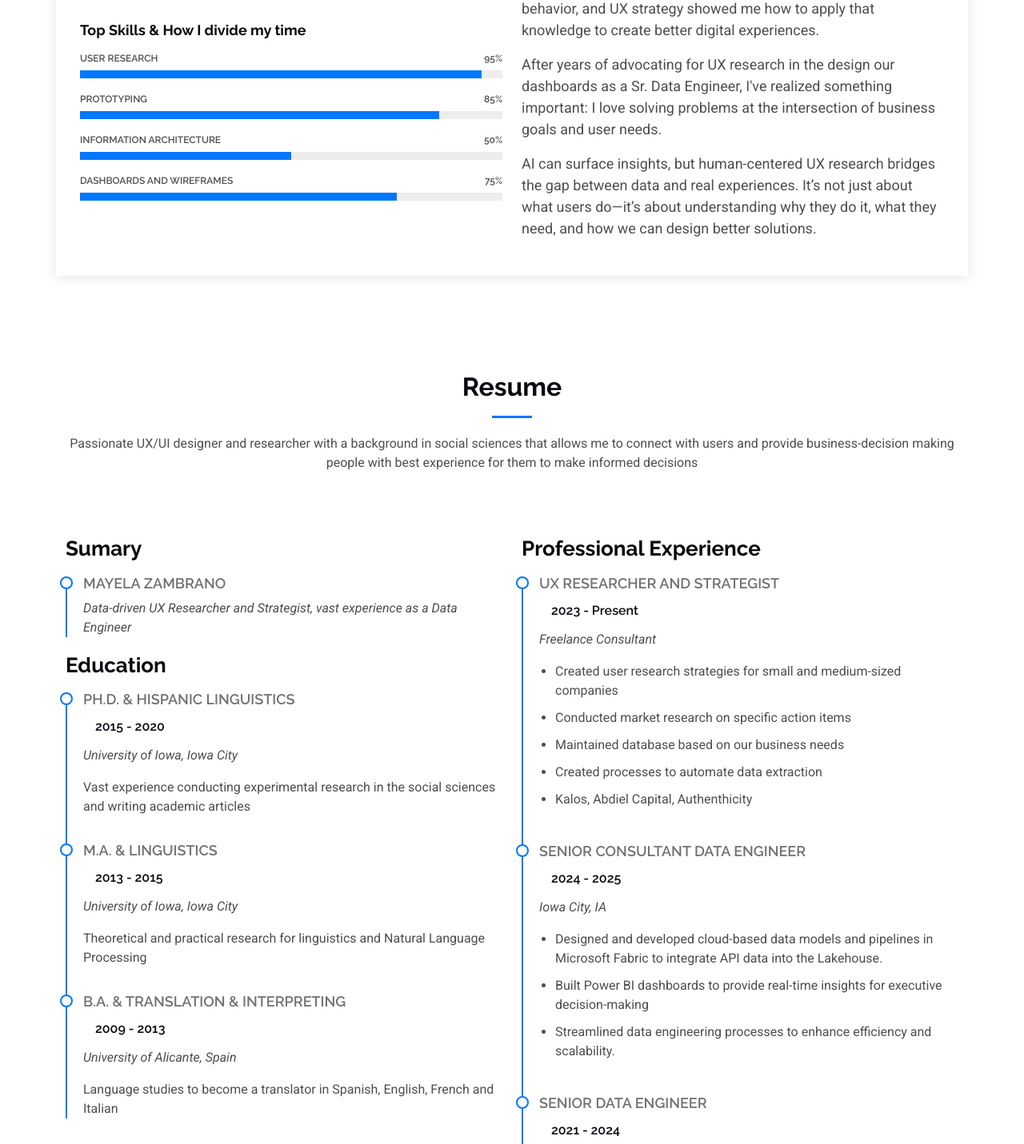
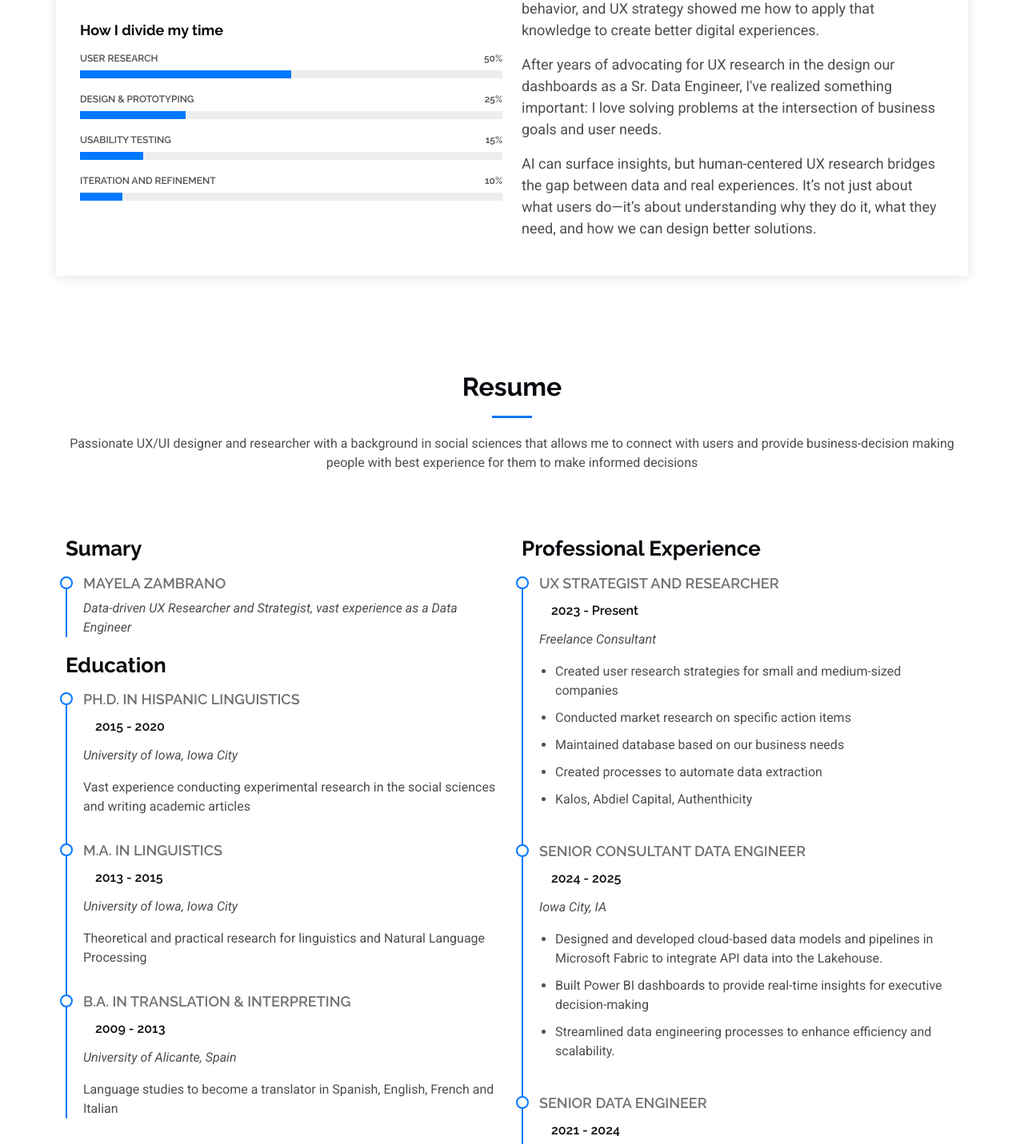
Before and after one commit to Maye9/Maye9.github.io, a plain HTML site: page DevFolio/index.html in a window 1280 px wide. Shown: the part 1048-2479 px from the top of the page at 80% size. Drawn offline with Linux system fonts and the light colour scheme.

Commit message:
Refined_Commit

```diff
--- a/DevFolio/index.html
+++ b/DevFolio/index.html
@@ -44,7 +44,7 @@
       <a href="index.html" class="logo d-flex align-items-center">
         <!-- Uncomment the line below if you also wish to use an image logo -->
         <!-- <img src="assets/img/logo.png" alt=""> -->
-        <h1 class="sitename">DevFolio</h1>
+        <h1 class="sitename">My Portfolio</h1>
       </a>
 
       <nav id="navmenu" class="navmenu">
@@ -99,33 +99,33 @@
 
             <div class="skills-content skills-animation">
 
-              <h5>Top Skills & How I divide my time</h5>
+              <h5>How I divide my time</h5>
 
               <div class="progress">
-                <span class="skill"><span>USER RESEARCH</span> <i class="val">95%</i></span>
-                <div class="progress-bar-wrap">
-                  <div class="progress-bar" role="progressbar" aria-valuenow="95" aria-valuemin="0" aria-valuemax="100"></div>
-                </div>
-              </div><!-- End Skills Item -->
-
-              <div class="progress">
-                <span class="skill"><span>PROTOTYPING</span> <i class="val">85%</i></span>
-                <div class="progress-bar-wrap">
-                  <div class="progress-bar" role="progressbar" aria-valuenow="85" aria-valuemin="0" aria-valuemax="100"></div>
-                </div>
-              </div><!-- End Skills Item -->
-
-              <div class="progress">
-                <span class="skill"><span>INFORMATION ARCHITECTURE</span> <i class="val">50%</i></span>
+                <span class="skill"><span>User Research</span> <i class="val">50%</i></span>
                 <div class="progress-bar-wrap">
                   <div class="progress-bar" role="progressbar" aria-valuenow="50" aria-valuemin="0" aria-valuemax="100"></div>
                 </div>
               </div><!-- End Skills Item -->
 
               <div class="progress">
-                <span class="skill"><span>DASHBOARDS AND WIREFRAMES</span> <i class="val">75%</i></span>
+                <span class="skill"><span>Design & Prototyping</span> <i class="val">25%</i></span>
                 <div class="progress-bar-wrap">
-                  <div class="progress-bar" role="progressbar" aria-valuenow="75" aria-valuemin="0" aria-valuemax="100"></div>
+                  <div class="progress-bar" role="progressbar" aria-valuenow="25" aria-valuemin="0" aria-valuemax="100"></div>
+                </div>
+              </div><!-- End Skills Item -->
+
+              <div class="progress">
+                <span class="skill"><span>Usability Testing</span> <i class="val">15%</i></span>
+                <div class="progress-bar-wrap">
+                  <div class="progress-bar" role="progressbar" aria-valuenow="15" aria-valuemin="0" aria-valuemax="100"></div>
+                </div>
+              </div><!-- End Skills Item -->
+
+              <div class="progress">
+                <span class="skill"><span>Iteration and Refinement</span> <i class="val">10%</i></span>
+                <div class="progress-bar-wrap">
+                  <div class="progress-bar" role="progressbar" aria-valuenow="10" aria-valuemin="0" aria-valuemax="100"></div>
                 </div>
               </div><!-- End Skills Item -->
 
@@ -187,25 +187,25 @@
 
             <h3 class="resume-title">Education</h3>
             <div class="resume-item">
-              <h4>Ph.D. &amp; Hispanic Linguistics</h4>
+              <h4>Ph.D. in Hispanic Linguistics</h4>
               <h5>2015 - 2020</h5>
               <p><em>University of Iowa, Iowa City</em></p>
               <p>Vast experience conducting experimental research in the social sciences and writing academic articles</p>
             </div><!-- Edn Resume Item -->
 
             <div class="resume-item">
-              <h4>M.A. &amp; Linguistics</h4>
+              <h4>M.A. in Linguistics</h4>
               <h5>2013 - 2015</h5>
               <p><em>University of Iowa, Iowa City</em></p>
               <p>Theoretical and practical research for linguistics and Natural Language Processing</p>
             </div><!-- Edn Resume Item -->
 
             <div class="resume-item">
-              <h4>B.A. &amp; Translation & Interpreting</h4>
+              <h4>B.A. in Translation & Interpreting</h4>
               <h5>2009 - 2013</h5>
               <p><em>University of Alicante, Spain</em></p>
               <p>Language studies to become a translator in Spanish, English, French and Italian</p>
-            </div><!-- Edn Resume Item -->
+            </div><!-- End Resume Item -->
 
 
 
@@ -217,7 +217,7 @@
             <h3 class="resume-title">Professional Experience</h3>
 
             <div class="resume-item">
-              <h4>UX Researcher and Strategist</h4>
+              <h4>UX Strategist and Researcher</h4>
               <h5>2023 - Present</h5>
               <p><em>Freelance Consultant</em></p>
               <ul>
@@ -490,8 +490,7 @@
           <div class="col-lg-6">
             <div class="pricing-item d-flex justify-content-between">
               <h3>Option 4: Ongoing Support</h3>
-              <h4>$3000 - $6000
-                Monthly UX strategy and research support, 20 - 40 hours/week</h4>
+              <h4>$3000 - $6000 - Monthly UX strategy and research support, 20 - 40 hours/week</h4>
             </div>
           </div><!-- End Pricing Item -->
 
@@ -599,7 +598,7 @@
 
             <div class="swiper-slide">
               <div class="testimonial-item">
-                <img src="assets/img/testimonials/testimonials-1.jpg" class="testimonial-img" alt="">
+                <!-- <img src="assets/img/testimonials/testimonials-1.jpg" class="testimonial-img" alt=""> -->
                 <h3>Bryan Orr</h3>
                 <h4>Ceo &amp; Founder Kalos Services, Inc</h4>
                 <div class="stars">
@@ -631,7 +630,6 @@
       <!-- Section Title -->
       <div class="container section-title" data-aos="fade-up">
         <h2>Contact</h2>
-        <p>Do not hesitate to reach out</p>
       </div><!-- End Section Title -->
 
       <div class="container" data-aos="fade-up" data-aos-delay="100">
```
